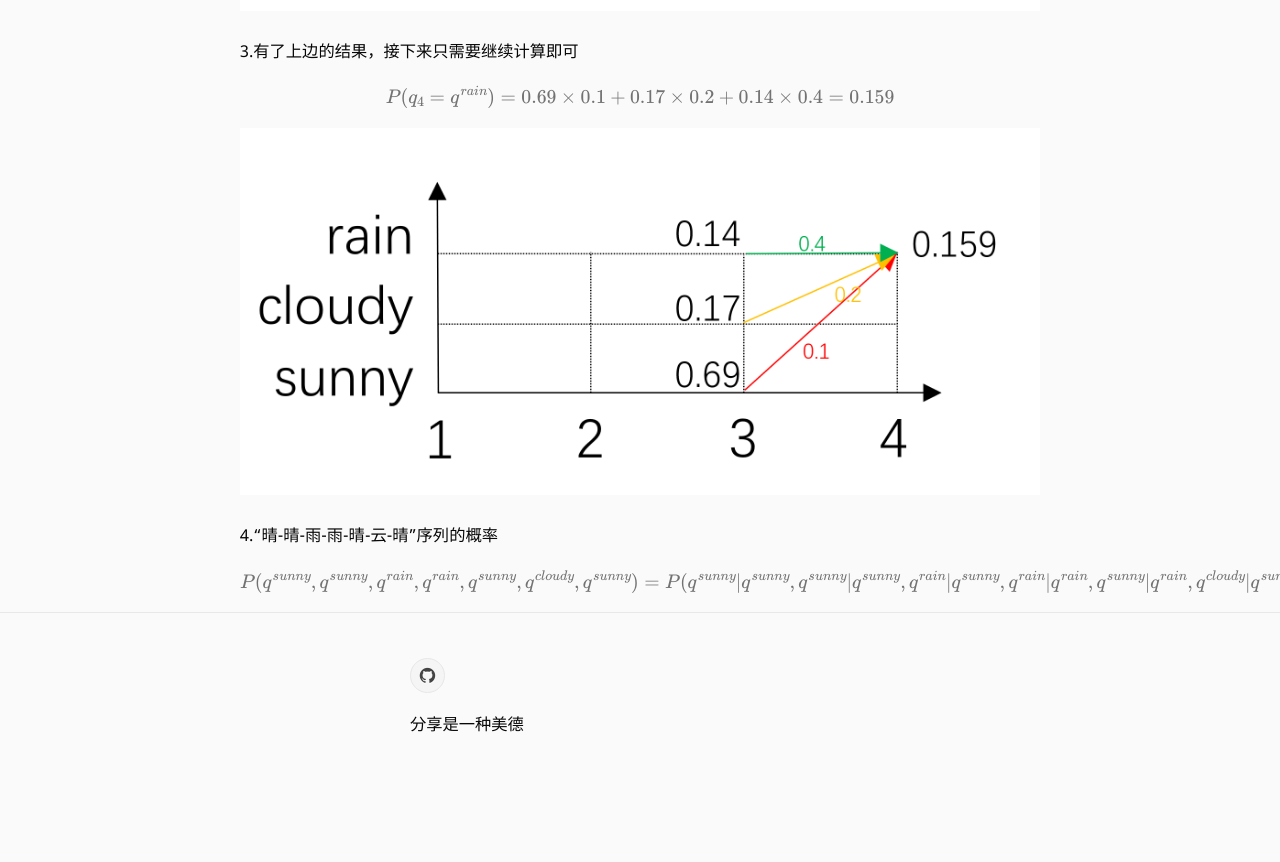
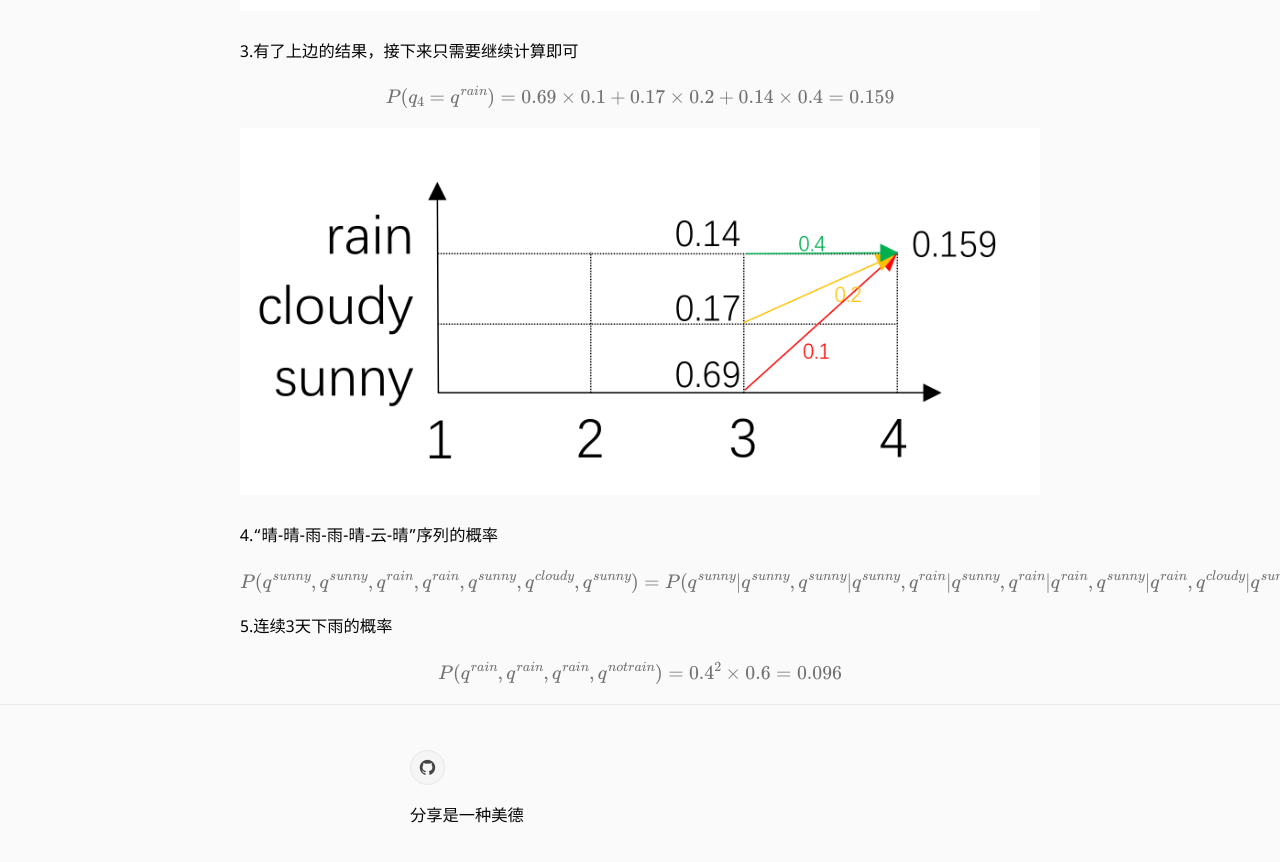
Before and after one commit to daoiist/daoiist.github.io, a Jekyll site: the page built from _posts/2019-07-20-HMM.md, in a window 1280 px wide and 900 px high, scrolled down 1755 px. Shown: the top 862 px of the window. Built offline with Jekyll 4.4.1, drawn with Linux system fonts in a browser that asks for light colours; formulas are drawn with MathJax 3; before the commit the page ends 2564 px from its top, so only the background shows below that.

Commit message:
20190812

```diff
--- a/_posts/2019-07-20-HMM.md
+++ b/_posts/2019-07-20-HMM.md
@@ -66,3 +66,7 @@ $$ P(q_{4}=q^{rain})=0.69 \times 0.1 +0.17 \times 0.2 +0.14 \times 0.4=0.159 $$
 $$ P(q^{sunny},q^{sunny},q^{rain},q^{rain},q^{sunny},q^{cloudy},q^{sunny})\\
 =P(q^{sunny}|q^{sunny},q^{sunny}|q^{sunny},q^{rain}|q^{sunny},q^{rain}|q^{rain},q^{sunny}|q^{rain},q^{cloudy}|q^{sunny},q^{sunny}|q^{cloudy})\\
 =0.8 \times 0.8 \times 0.1 \times 0.4 \times 0.3 \times 0.1 \times 0.2=1.5361 \times 10^{-4} $$
+
+5.连续3天下雨的概率
+
+$$ P(q^{rain},q^{rain},q^{rain},q^{not rain})={0.4}^2 \times 0.6=0.096 $$
```
